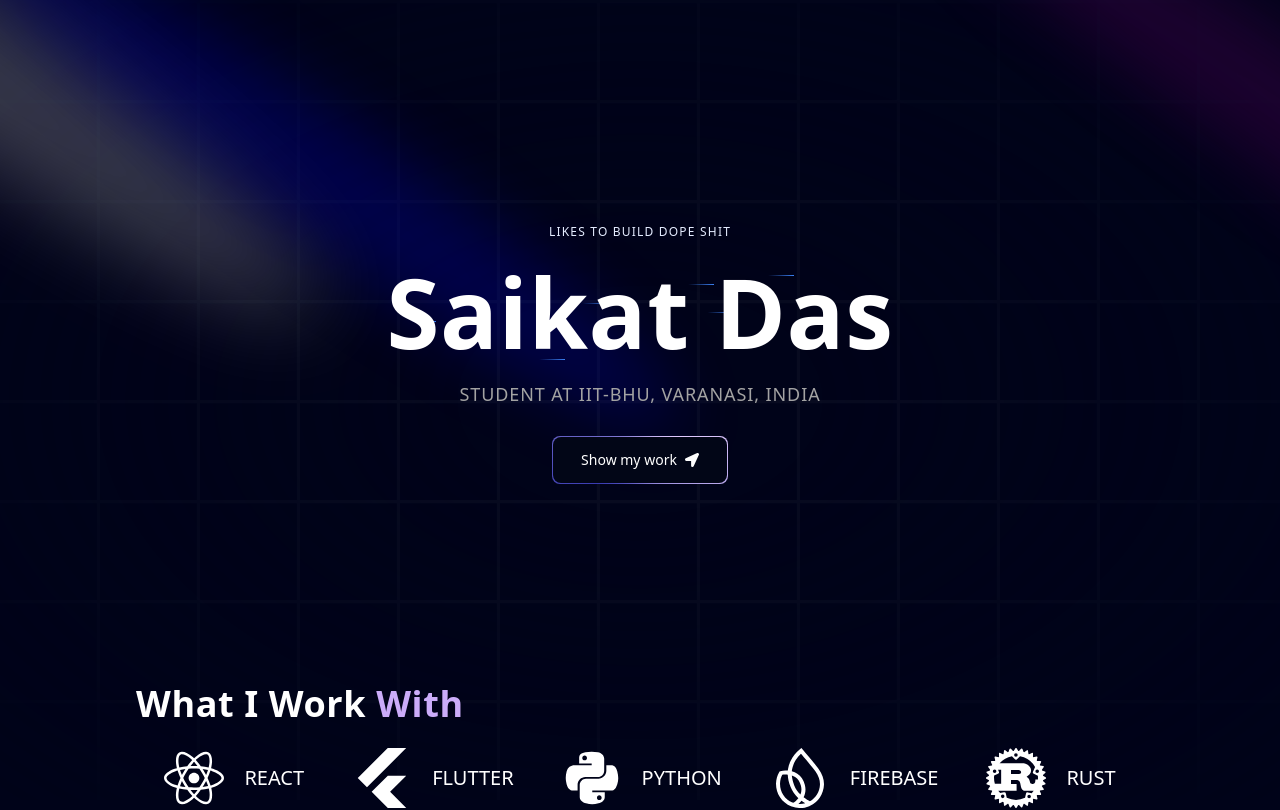
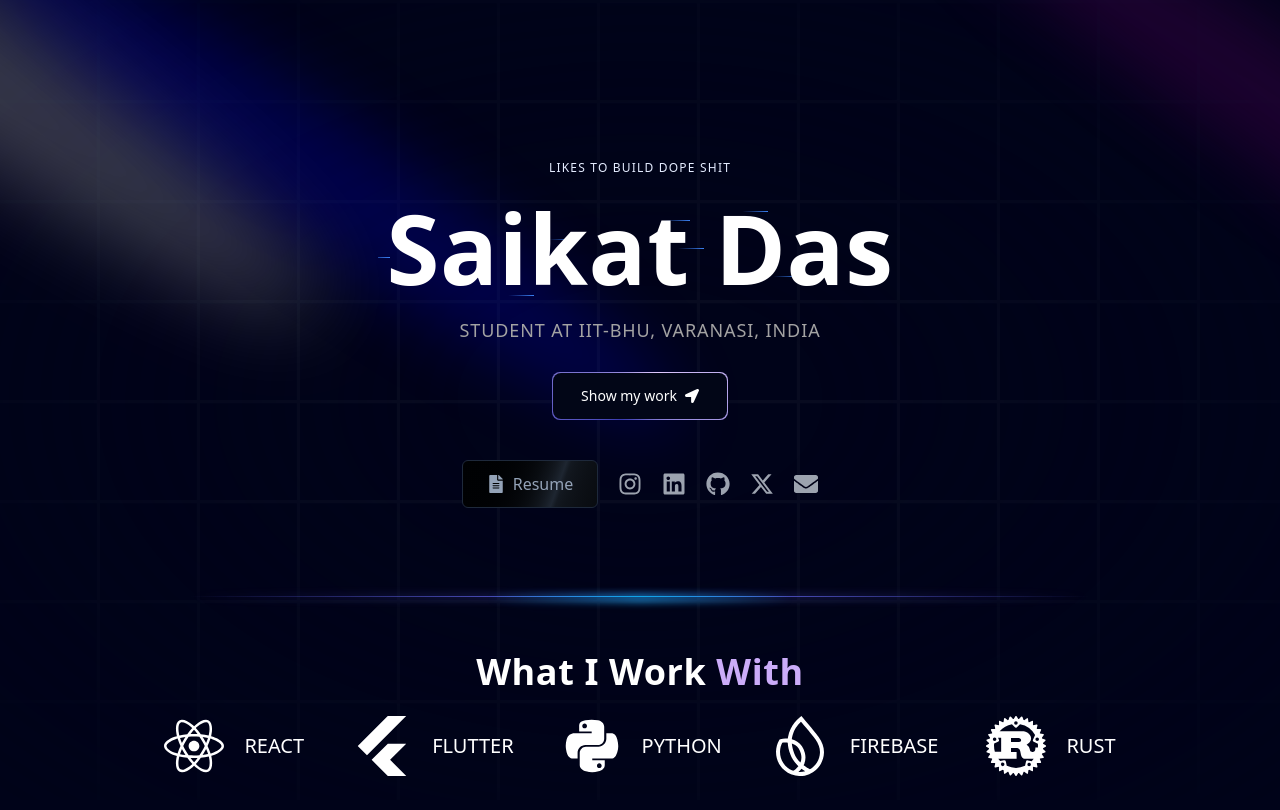
Before and after one commit to dis70rt/portfolio, a Next.js app: page / in a window 1280 px wide. Shown: the top 810 px of the page. Built offline with nearby package versions, Linux system fonts and the light colour scheme.

Commit message:
Minor Changes

```diff
--- a/app/globals.css
+++ b/app/globals.css
@@ -69,6 +69,7 @@
 @layer base {
   * {
     @apply border-border !scroll-smooth;
+    user-select: none
   }
   body {
     @apply bg-background text-foreground;
--- a/app/page.tsx
+++ b/app/page.tsx
@@ -11,14 +11,13 @@ export default function Home() {
     <main
       className="relative bg-black-100 flex justify-center items-center
       flex-col overflow-hidden mx-auto sm:px-10 px-5">
-      <div className="max-w-7xl w-full">
+      <div className=" w-full">
         <FloatingNav navItems={[{name: "Home", link: '/', icon: <FaHome/>}]} />
         <Hero/>
+        <Divider/>
         <Stack/>
         <Divider/>
         <Projects/>
-        {/* <Grid/> */}
-
       </div>
     </main>
   );
--- a/components/Hero.tsx
+++ b/components/Hero.tsx
@@ -2,12 +2,22 @@ import React from "react";
 import { Spotlight } from "./UI/spotlights";
 import { TextGenerateEffect } from "./UI/text-generate-effect";
 import { MagicButton } from "./UI/MagicButton";
-import { FaLocationArrow } from "react-icons/fa";
-import { Cover } from "./UI/cover";
+import {
+  FaEnvelope,
+  FaFileAlt,
+  FaGithub,
+  FaInstagram,
+  FaLinkedin,
+  FaLocationArrow,
+} from "react-icons/fa";
+
+import { ShimmerButton } from "./UI/ShimmerButton";
+
+import { FaXTwitter } from "react-icons/fa6";
 
 const Hero = () => {
   return (
-    <div className="pb-20 pt-36">
+    <div className="pb-10 pt-36">
       <div>
         <Spotlight
           className="-top-40 -left-10 md:-left-32 md:-top-20 h-screen"
@@ -23,24 +33,70 @@ const Hero = () => {
       <div className="h-screen w-full dark:bg-black-100 bg-white  dark:bg-grid-white/[0.03] bg-grid-black/[0.2] flex items-center justify-center absolute top-0 left-0">
         <div className="absolute pointer-events-none inset-0 flex items-center justify-center dark:bg-black-100 bg-white [mask-image:radial-gradient(ellipse_at_center,transparent_20%,black)]"></div>
       </div>
-      <div className="flex justify-center relative my-20 z-10">
+      <div className="flex justify-center relative my-4 z-10">
         <div className="max-w-[89vw] md:max-w-2xl lg:max-w-[60vw] flex flex-col items-center justify-center">
-            <h2 className="uppercase tracking-widest text-xs text-center text-blue-100 max-w-80">
+          <h2 className="uppercase tracking-widest text-[10px] lg:text-xs text-center text-blue-100 max-w-80">
             Likes to build dope shit
           </h2>
 
-            <TextGenerateEffect
-            className="text-center"
-            words={""} />
+          <TextGenerateEffect className="text-center" words={""} />
           {/* <Cover>Saikat Das</Cover> */}
 
-            <p className="tracking-widest text-center uppercase md:tracking-wider mb-4 text-sm md:text-sm md:py-3 lg:text-lg lg:py-3 lg:text-neutral-400">
+          <p className="tracking-widest text-center uppercase md:tracking-wider mb-4 text-xs text-neutral-400 md:text-sm md:py-3 lg:text-lg lg:py-3 lg:text-neutral-400">
             Student at IIT-BHU, Varanasi, India
           </p>
 
           <a href="#projects">
-              <MagicButton title="Show my work" icon={<FaLocationArrow />} position="right"/>
+            <MagicButton
+              title="Show my work"
+              icon={<FaLocationArrow />}
+              position="right"
+            />
           </a>
+          <div className="flex items-center justify-center space-x-5 p-10">
+            <a
+              href="https://dis70rt.github.io/resume/resume.pdf"
+              target="_blank"
+              rel="noopener noreferrer"
+            >
+              <ShimmerButton title="Resume" icon={<FaFileAlt />} />
+            </a>
+            <a
+              href="https://instagram.com/saikat._"
+              target="_blank"
+              rel="noopener noreferrer"
+            >
+              <FaInstagram className="text-lg lg:text-2xl text-gray-400 hover:text-white hover:scale-125 transition-transform duration-200 cursor-pointer" />
+            </a>
+            <a
+              href="https://linkedin.com/in/in-saikat"
+              target="_blank"
+              rel="noopener noreferrer"
+            >
+              <FaLinkedin className="text-lg lg:text-2xl text-gray-400 hover:text-white hover:scale-125 transition-transform duration-200 cursor-pointer" />
+            </a>
+            <a
+              href="https://github.com/dis70rt"
+              target="_blank"
+              rel="noopener noreferrer"
+            >
+              <FaGithub className="text-lg lg:text-2xl text-gray-400 hover:text-white hover:scale-125 transition-transform duration-200 cursor-pointer" />
+            </a>
+            <a
+              href="https://twitter.com/SaikatDas_"
+              target="_blank"
+              rel="noopener noreferrer"
+            >
+              <FaXTwitter className="text-lg lg:text-2xl text-gray-400 hover:text-white hover:scale-125 transition-transform duration-200 cursor-pointer" />
+            </a>
+            <a
+              href="mailto:sd.saikat369@gmail.com"
+              target="_blank"
+              rel="noopener noreferrer"
+            >
+              <FaEnvelope className="text-lg lg:text-2xl text-gray-400 hover:text-white hover:scale-125 transition-transform duration-200 cursor-pointer" />
+            </a>
+          </div>
         </div>
       </div>
     </div>
--- a/components/Projects.tsx
+++ b/components/Projects.tsx
@@ -12,7 +12,7 @@ export const Projects = () => {
           A small selection of{"\n"}
           <span className="text-purple">recent projects</span>
         </h1>
-        <div className="flex flex-wrap items-center justify-center p-4 gap-16 mt-10">
+        <div className="flex flex-wrap items-center justify-center lg:grid lg:grid-cols-4 sm:grid-cols-1 lg:p-4 gap-16 mt-10 sm:gap-0">
           {projects.map((item) => (
             <div
               className="lg:min-h-[32.5rem] h-[25rem] flex items-center justify-center sm:w-96 w-[80vw]"
--- a/components/Stack.tsx
+++ b/components/Stack.tsx
@@ -25,20 +25,20 @@ const techStacks = [
 
 const Stack = () => {
   return (
-    <section id="stack" className="p- bg-transparent z-10 h-72">
-      <div className="text-start capitalize p-6 font-bold text-white mb-8 lg:px-24">
+    <section id="stack" className="bg-transparent z-10 lg:h-72 h-52">
+      <div className="sm:text-start lg:text-center capitalize lg:pb-6 lg:py-0 font-bold text-white mb-8 lg:mx-auto">
         <TextGenerateEffect words={"What I work with"}></TextGenerateEffect>
       </div>
-      <div className="lg:max-w-6xl lg:mx-auto -my-8 flex flex-wrap justify-center items-center gap-6 lg:gap-12">
+      <div className="lg:max-w-6xl lg:mx-auto lg:-my-8 sm:-my-4 flex flex-wrap justify-center items-center gap-6 lg:gap-12">
         {techStacks.map((tech, index) => (
           <div
             key={index}
-            className="flex items-center gap-3 text-white text-sm font-medium transition-transform duration-300 transform hover:scale-110 lg:gap-5 lg:text-lg"
+            className="flex items-center gap-2 text-white text-xs font-medium transition-transform duration-300 transform hover:scale-110 lg:gap-5 lg:text-lg"
           >
-            <div className="text-4xl lg:text-6xl transition-all duration-300">
+            <div className="text-xl lg:text-6xl transition-all duration-300">
               {tech.icon}
             </div>
-            <p className="lg:text-xl">{tech.name.toUpperCase()}</p>
+            <p className="lg:text-xl text-sm">{tech.name.toUpperCase()}</p>
           </div>
         ))}
       </div>
--- a/components/UI/Divider.tsx
+++ b/components/UI/Divider.tsx
@@ -1,6 +1,6 @@
 export const Divider = () => {
   return (
-    <div className="w-full lg:my-10 p-6 relative flex flex-col items-center justify-center">
+    <div className="w-full lg:-my-2 py-6 relative flex flex-col items-center justify-center">
       <div className="absolute top-0 bg-gradient-to-r from-transparent via-indigo-500 to-transparent h-[2px] w-3/4 blur-sm" />
       <div className="absolute top-0 bg-gradient-to-r from-transparent via-indigo-500 to-transparent h-px w-3/4" />
       <div className="absolute top-0 bg-gradient-to-r from-transparent via-sky-500 to-transparent h-[5px] w-1/4 blur-sm" />
--- /dev/null
+++ b/components/UI/ShimmerButton.tsx
@@ -0,0 +1,8 @@
+export const ShimmerButton = ({ title, icon }: { title: string; icon: React.ReactNode }) => {
+    return (
+        <button className="relative inline-flex lg:h-12 h-10 animate-shimmer items-center justify-center rounded-md border border-slate-800 bg-[linear-gradient(110deg,#000103,45%,#1e2631,55%,#000103)] bg-[length:200%_100%] px-6 font-medium text-slate-400 transition-colors focus:outline-none focus:ring-2 focus:ring-slate-400 focus:ring-offset-2 focus:ring-offset-slate-50 space-x-2">
+            {icon && <span className="text-lg">{icon}</span>}
+            <span>{title}</span>
+        </button>
+    );
+};
--- a/components/UI/text-generate-effect.tsx
+++ b/components/UI/text-generate-effect.tsx
@@ -39,11 +39,11 @@ export const TextGenerateEffect = ({
           return (
             <motion.span
               key={word + idx}
-              {...({ className: `${idx > 2 ? 'text-purple' : 'dark:text-white text-black'} text-center, text-4xl md:text-6xl lg:text-4xl`,
+              {...({ className: `${idx > 2 ? 'text-purple' : 'dark:text-white text-black'} text-center, text-2xl md:text-6xl lg:text-4xl`,
                 style: { filter: filter ? "blur(10px)" : "none" }
               } as HTMLMotionProps<"span">)}
             >
-              {idx === 0 && word === "" ? <Cover className="text-8xl md:text-6xl lg:text-8xl">Saikat Das</Cover> : word+" "}
+              {idx === 0 && word === "" ? <Cover className="text-6xl md:text-6xl lg:text-8xl">Saikat Das</Cover> : word+" "}
 
               {/* {word}{" "} */}
             </motion.span>
```
Lines whose indentation alone changed are shown as unchanged.
